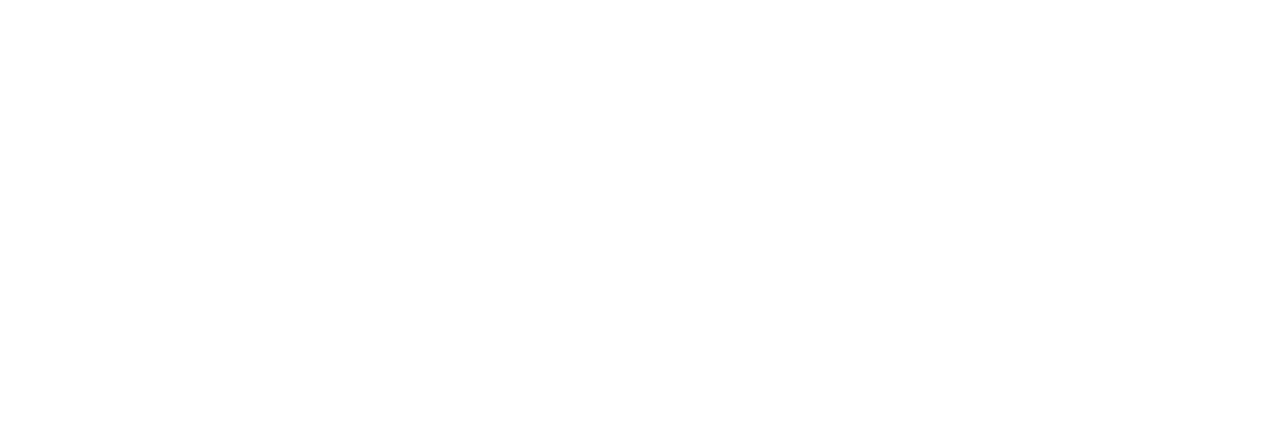
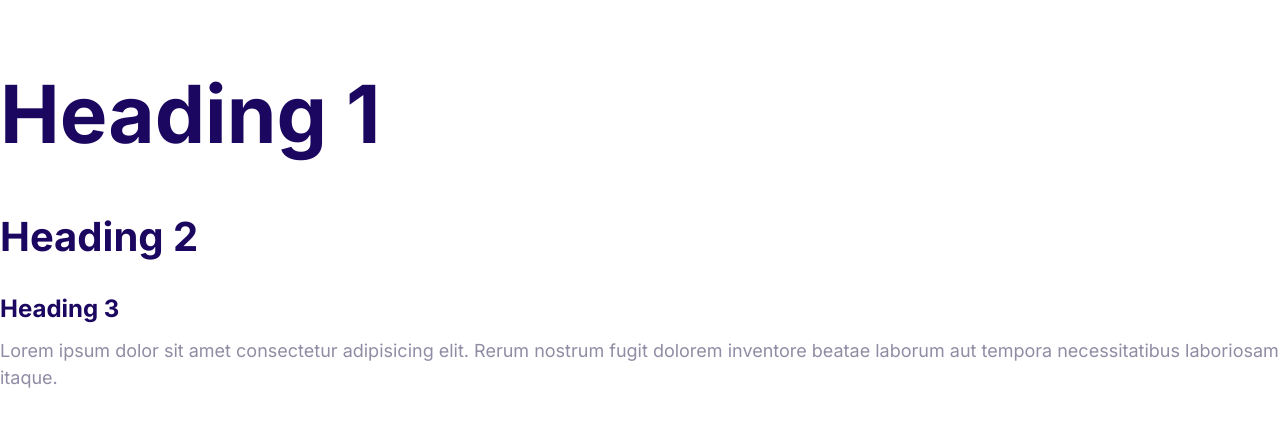
Before and after one commit to yuyilee/code_with_mosh_moshify, a plain HTML site: page index.html in a window 1280 px wide. Drawn offline with Linux system fonts and the light colour scheme.

Commit message:
Define the styles for the fonts.

```diff
--- a/css/style.css
+++ b/css/style.css
@@ -5,3 +5,55 @@
   --color-headings: #1b0760;
   --color-body: #918ca4;
 }
+
+html {
+  font-size: 62.5%;
+}
+
+body {
+  font-family: Inter, Arial, Helvetica, sans-serif;
+  font-size: 2.4rem;
+  line-height: 1.5;
+  color: var(--color-body);
+}
+
+h1,
+h2,
+h3 {
+  color: var(--color-headings);
+  margin-bottom: 1rem;
+}
+
+h1 {
+  font-size: 7rem;
+}
+
+h2 {
+  font-size: 4rem;
+}
+
+h3 {
+  font-size: 3rem;
+}
+
+p {
+  margin-top: 0;
+}
+
+@media screen and (min-width: 1024px) {
+  body {
+    font-size: 1.8rem;
+  }
+
+  h1 {
+    font-size: 8rem;
+  }
+
+  h2 {
+    font-size: 4rem;
+  }
+
+  h3 {
+    font-size: 2.4rem;
+  }
+}
--- a/index.html
+++ b/index.html
@@ -5,8 +5,23 @@
     <meta http-equiv="X-UA-Compatible" content="IE=edge" />
     <meta name="viewport" content="width=device-width, initial-scale=1.0" />
     <title>Document</title>
+    <link rel="preconnect" href="https://fonts.googleapis.com" />
+    <link rel="preconnect" href="https://fonts.gstatic.com" crossorigin />
+    <link
+      href="https://fonts.googleapis.com/css2?family=Inter:wght@400;700&display=swap"
+      rel="stylesheet"
+    />
     <link rel="stylesheet" href="css/normalize.css" />
     <link rel="stylesheet" href="css/style.css" />
   </head>
-  <body></body>
+  <body>
+    <h1>Heading 1</h1>
+    <h2>Heading 2</h2>
+    <h3>Heading 3</h3>
+    <p>
+      Lorem ipsum dolor sit amet consectetur adipisicing elit. Rerum nostrum
+      fugit dolorem inventore beatae laborum aut tempora necessitatibus
+      laboriosam itaque.
+    </p>
+  </body>
 </html>
```
